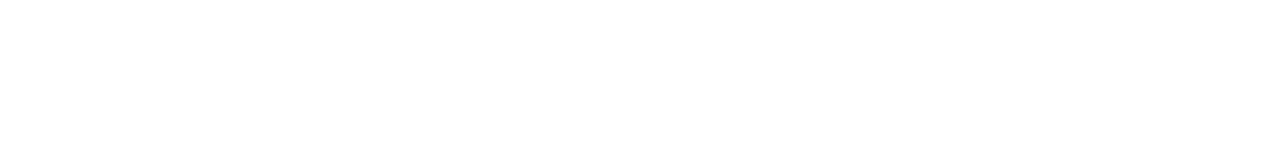
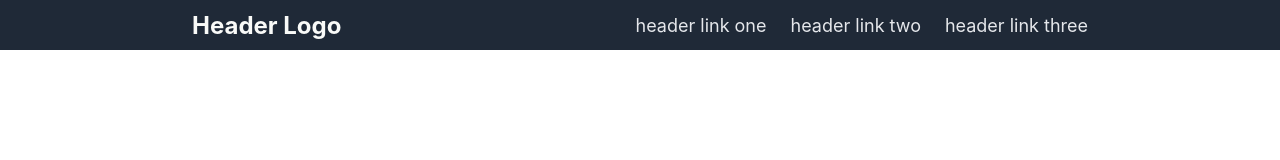
Before and after one commit to plvkyan/odin-landing-page, a plain HTML site: page index.html in a window 1280 px wide. Drawn offline with Linux system fonts and the light colour scheme.

Commit message:
Finished styling the nav bar.

```diff
--- a/index.html
+++ b/index.html
@@ -14,7 +14,19 @@
 
     <body>
 
+        <header class="nav-bar">
 
+            <div class="header-logo">
+                Header Logo
+            </div>
+
+            <ul class="nav-links">
+                <li> <a href="#"> header link one </a></li>
+                <li> <a href="#"> header link two </a></li>
+                <li> <a href="#"> header link three </a></li>
+            </ul>
+
+        </header>
 
     </body>
 
--- a/styles.css
+++ b/styles.css
@@ -1,3 +1,36 @@
 body {
     font-family: 'Inter', serif;
+    margin: 0;
 }
+
+.nav-bar {
+    align-items: center;
+    display: flex;
+    height: 50px;
+    justify-content: space-between;
+    padding: 0px 15%;
+}
+
+.nav-bar, .footer {
+    background-color: #1F2937;
+}
+
+.header-logo {
+    color: #F9FAF8;
+    font-size: 24px;
+    font-weight: bold;
+}
+
+a {
+    color: #E5E7EB;
+    font-size: 18px;
+    text-decoration: none;
+}
+
+ul {
+    display: flex;
+    gap: 24px;
+    list-style: none;
+    margin: 0;
+    padding: 0;
+}
```
